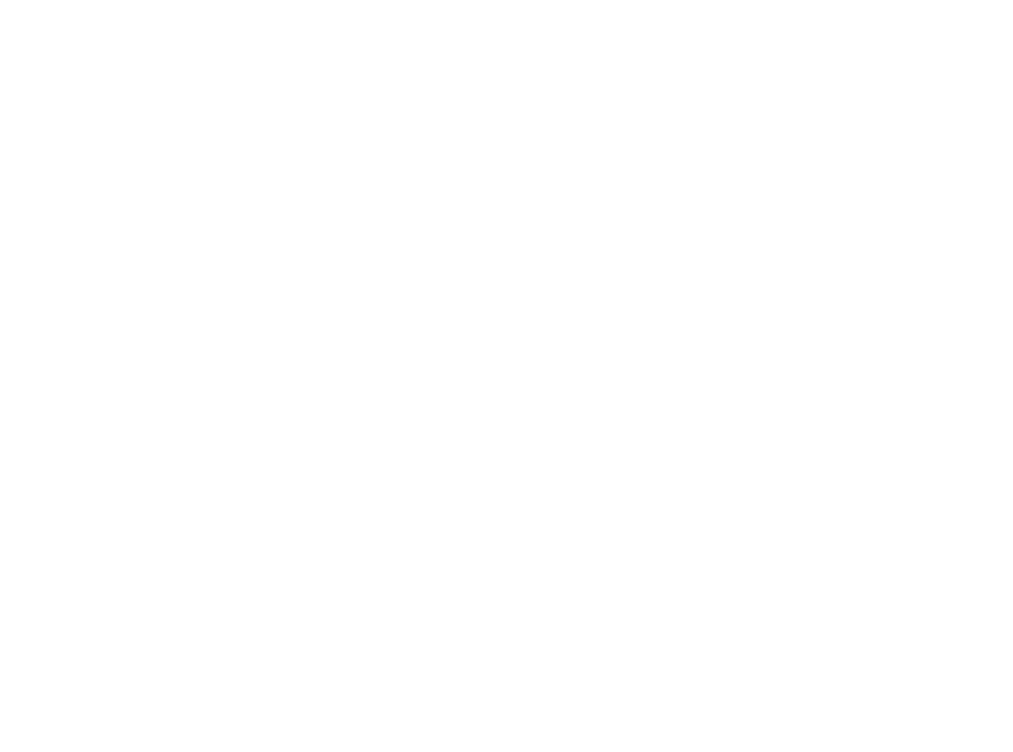
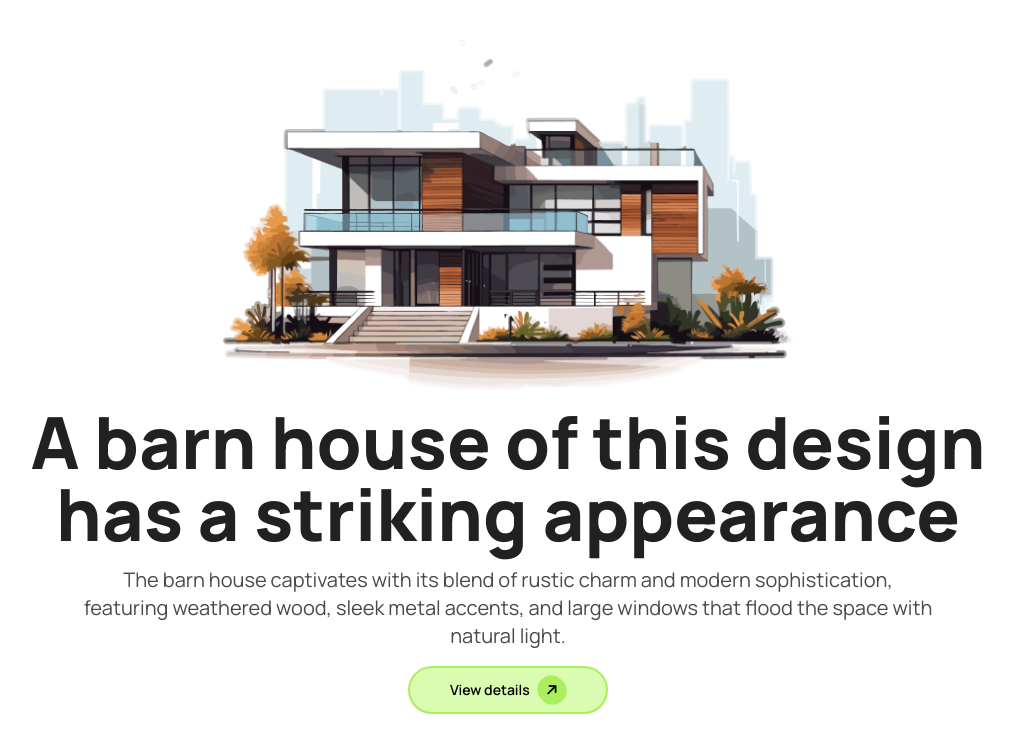
Before and after one commit to shahed-09/assignment-03-shahed, a plain HTML site: page index.html in a window 1280 px wide. Shown: the whole page, without its empty margins (132-1145 px from the left). Drawn offline with nearby package versions, Linux system fonts and the light colour scheme.

Commit message:
banner done

```diff
--- a/index.html
+++ b/index.html
@@ -31,14 +31,47 @@
           extend: {
             colors: {
               clifford: "#da373d",
+              "primary-color": "rgba(171, 239, 95, 1)",
             },
           },
         },
       };
     </script>
+    <!-- Font awsome -->
+    <script
+      src="https://kit.fontawesome.com/4e452f2693.js"
+      crossorigin="anonymous"
+    ></script>
   </head>
   <body class="font-manrope">
-    <header></header>
+    <header class="md:continer m-auto">
+      <!-- nav goes here -->
+      <nav></nav>
+      <!-- banner -->
+      <div class="mx-auto space-y-4 my-10">
+        <img class="m-auto" src="./assets/banner.png" alt="" />
+        <h1
+          class="text-3xl w-11/12 m-auto text-[#212121] md:w-5/6 md:text-5xl lg:text-7xl text-center font-extrabold"
+        >
+          A barn house of this design has a striking appearance
+        </h1>
+        <p class="text-[#494949] text-center m-auto text-xl w-11/12 md:w-4/6">
+          The barn house captivates with its blend of rustic charm and modern
+          sophistication, featuring weathered wood, sleek metal accents, and
+          large windows that flood the space with natural light.
+        </p>
+        <div class="mx-auto text-center w-full">
+          <a
+            class="btn rounded-full px-28 md:px-10 text-black bg-[#D9FCB1] border border-2 border-[#ABEF5F]"
+            href=""
+            >View details
+            <i
+              class="fa-solid fa-arrow-right bg-[#ABEF5F] p-2 rounded-full -rotate-45"
+            ></i
+          ></a>
+        </div>
+      </div>
+    </header>
     <main></main>
     <footer></footer>
   </body>
```
